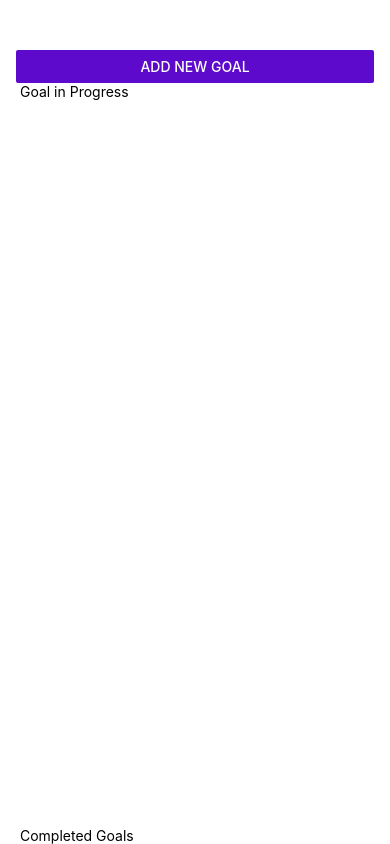
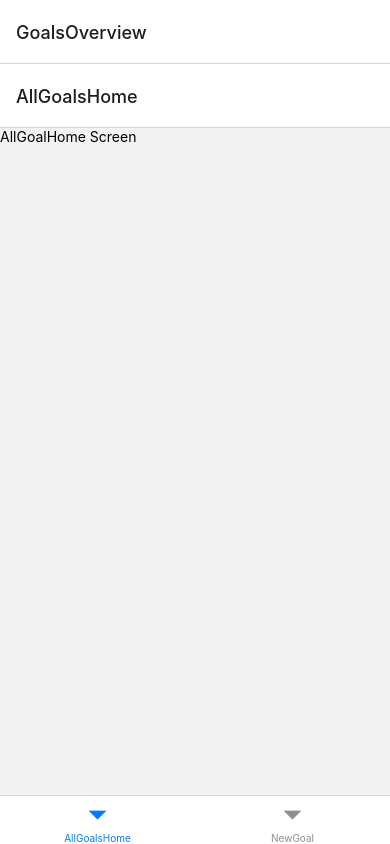
Before and after one commit to Nibiew1213/Relife, a React Native app: screen / in a window 390 px wide. Built offline with nearby package versions, Linux system fonts and the light colour scheme.

Commit message:
feat: implemented bottom tab navigator fix: renamed screens feat: created core navigation with react-navigation dependencies

```diff
--- a/App.js
+++ b/App.js
@@ -1,52 +1,69 @@
-import { useState } from 'react';
-import { StyleSheet, Text, View, FlatList, Button } from 'react-native';
+import { useState } from 'react'
+import { StyleSheet, Text, View, FlatList, Button } from 'react-native'
 import { StatusBar } from 'expo-status-bar'
-import { NavigationContainer } from '@react-navigation/native';
-import { createNativeStackNavigator } from '@react-navigation/native-stack';
+import { NavigationContainer } from '@react-navigation/native'
+import { createNativeStackNavigator } from '@react-navigation/native-stack'
+import { createBottomTabNavigator } from '@react-navigation/bottom-tabs'
 
+import AllGoalsHome from './screens/AllGoalsHome'
 import GoalItem from './components/GoalItem'
-import NewGoalScreen from './screens/NewGoalScreen'
-import ProgGoalScreen from './screens/CompGoalScreen';
+import NewGoal from './screens/NewGoal'
+import ProgressGoal from './screens/ProgressGoal'
+import CompletedGoal from './screens/CompletedGoal';
 
-const Stack = createNativeStackNavigator()
+const Stack = createNativeStackNavigator() // will hold an object that gives access to 2 components -> Navigator component and Register-Screens Component
+const BottomTabs = createBottomTabNavigator()
+
+function GoalsOverview() {
+  return (
+    <BottomTabs.Navigator>
+      <BottomTabs.Screen name="AllGoalsHome" component={AllGoalsHome} />
+      <BottomTabs.Screen name="NewGoal" component={NewGoal} />
+    </BottomTabs.Navigator>
+  )
+}
 
 export default function App() { // This is the root component
-  const [modalIsVisible, setModalIsVisible] = useState(false)
-  const [lifeGoals, setLifeGoals] = useState([]) // [] because we are handling array
+  // const [modalIsVisible, setModalIsVisible] = useState(false)
+  // const [lifeGoals, setLifeGoals] = useState([]) // [] because we are handling array
 
-  function startAddGoalHandler() {
-    setModalIsVisible(true)
-  }
+  // function startAddGoalHandler() {
+  //   setModalIsVisible(true)
+  // }
 
-  function endAddGoalHandler() {
-    setModalIsVisible(false)
-  }
+  // function endAddGoalHandler() {
+  //   setModalIsVisible(false)
+  // }
 
-  function addGoalHandler (enteredGoalText) {
-    setLifeGoals(currentLifeGoals => [
-      ...currentLifeGoals,
-      { text: enteredGoalText, id: Math.random().toString() }
-    ])
-    endAddGoalHandler()
-  }
+  // function addGoalHandler (enteredGoalText) {
+  //   setLifeGoals(currentLifeGoals => [
+  //     ...currentLifeGoals,
+  //     { text: enteredGoalText, id: Math.random().toString() }
+  //   ])
+  //   endAddGoalHandler()
+  // }
 
-  function deleteGoalHandler(id) {
-    setLifeGoals(currentLifeGoals => {
-      return currentLifeGoals.filter((goal) => goal.id !== id)
-    })
-  }
+  // function deleteGoalHandler(id) {
+  //   setLifeGoals(currentLifeGoals => {
+  //     return currentLifeGoals.filter((goal) => goal.id !== id)
+  //   })
+  // }
 
   return (
     <>
       <StatusBar style="auto" />
       <NavigationContainer>
-      <View style={styles.appContainer}>
+        <Stack.Navigator>
+          <Stack.Screen name="GoalsOverview" component={GoalsOverview} />
+          <Stack.Screen name="NewGoal" component={NewGoal} />
+        </Stack.Navigator>
+      {/* <View style={styles.appContainer}>
         <Button
           title='Add New Goal'
           color="#5e0acc"
           onPress={startAddGoalHandler}
         />
-        <NewGoalScreen
+        <NewGoal
           visible={modalIsVisible}
           onAddGoal={addGoalHandler}
           onCancel={endAddGoalHandler}
@@ -68,7 +85,7 @@ export default function App() { // This is the root component
           />
         <Text> Completed Goals </Text>
         </View>
-      </View>
+      </View> */}
       </NavigationContainer>
     </>
   );
--- a/package.json
+++ b/package.json
@@ -9,6 +9,7 @@
     "web": "expo start --web"
   },
   "dependencies": {
+    "@react-navigation/bottom-tabs": "^6.4.0",
     "@react-navigation/native": "^6.0.13",
     "@react-navigation/native-stack": "^6.9.1",
     "dotenv": "^16.0.3",
--- /dev/null
+++ b/screens/AllGoalsHome.js
@@ -0,0 +1,7 @@
+import { Text } from 'react-native'
+
+function AllGoalsHome() {
+    return <Text>AllGoalHome Screen</Text>
+}
+
+export default AllGoalsHome
--- a/screens/CompGoalScreen.js
+++ /dev/null
@@ -1,7 +0,0 @@
-import { Text } from 'react-native'
-
-function ProgGoalScreen() {
-    return <Text>Completed Goal here!</Text>
-}
-
-export default ProgGoalScreen
--- /dev/null
+++ b/screens/CompletedGoal.js
@@ -0,0 +1,7 @@
+import { Text } from 'react-native'
+
+function CompletedGoal() {
+    return <Text>ProgressGoal Screen</Text>
+}
+
+export default CompletedGoal
--- /dev/null
+++ b/screens/ProgressGoal.js
@@ -0,0 +1,7 @@
+import { Text } from 'react-native'
+
+function ProgressGoal() {
+    return <Text>ProgressGoal Screen</Text>
+}
+
+export default ProgressGoal
```
Also changed, not shown: screens/ProgGoalScreen.js (deleted, +0 -12 lines), screens/AllGoalHomeScreen.js (deleted), screens/NewGoal.js (renamed from screens/NewGoalScreen.js), 1 other file (tests, documents, lock files or other folders).
